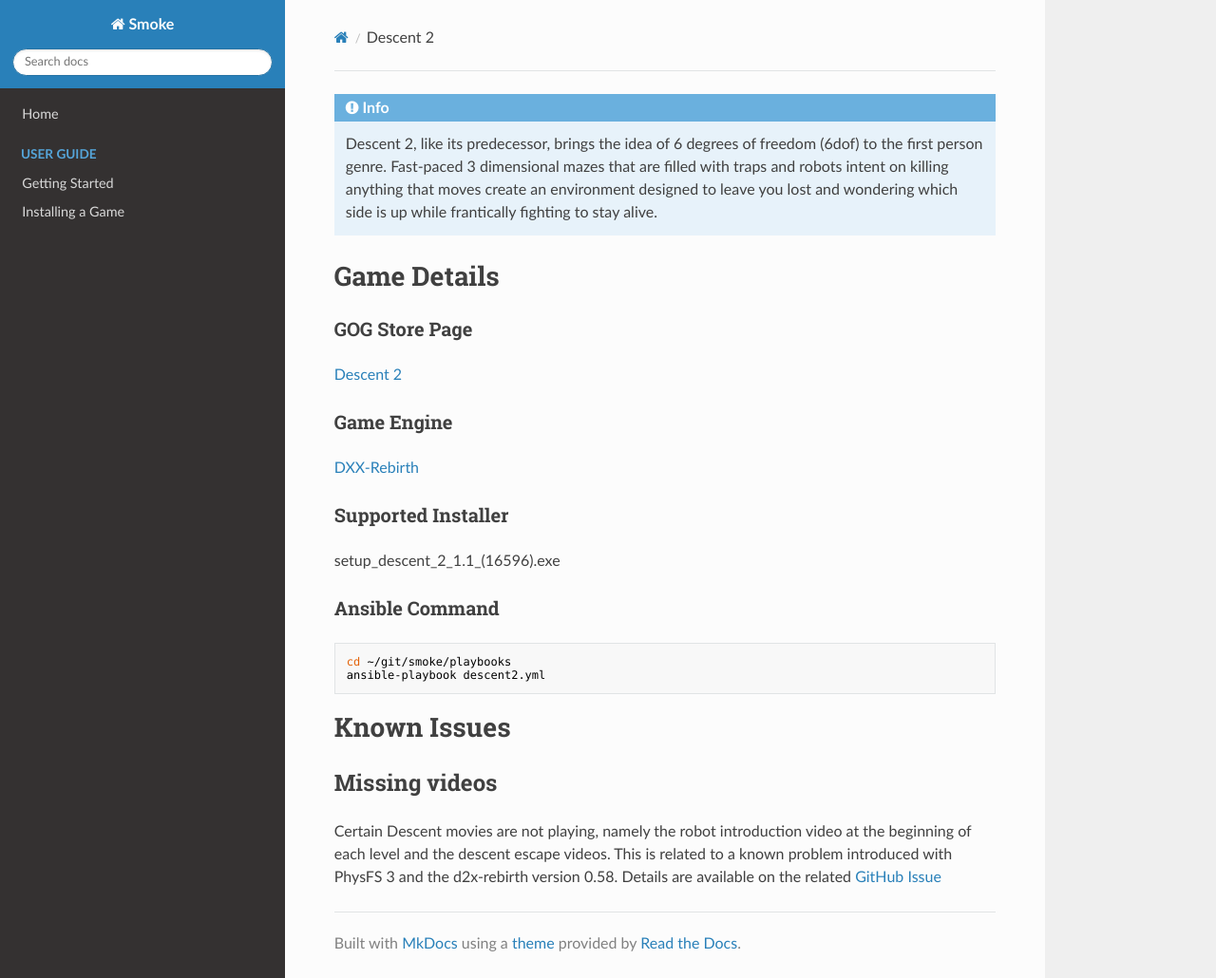
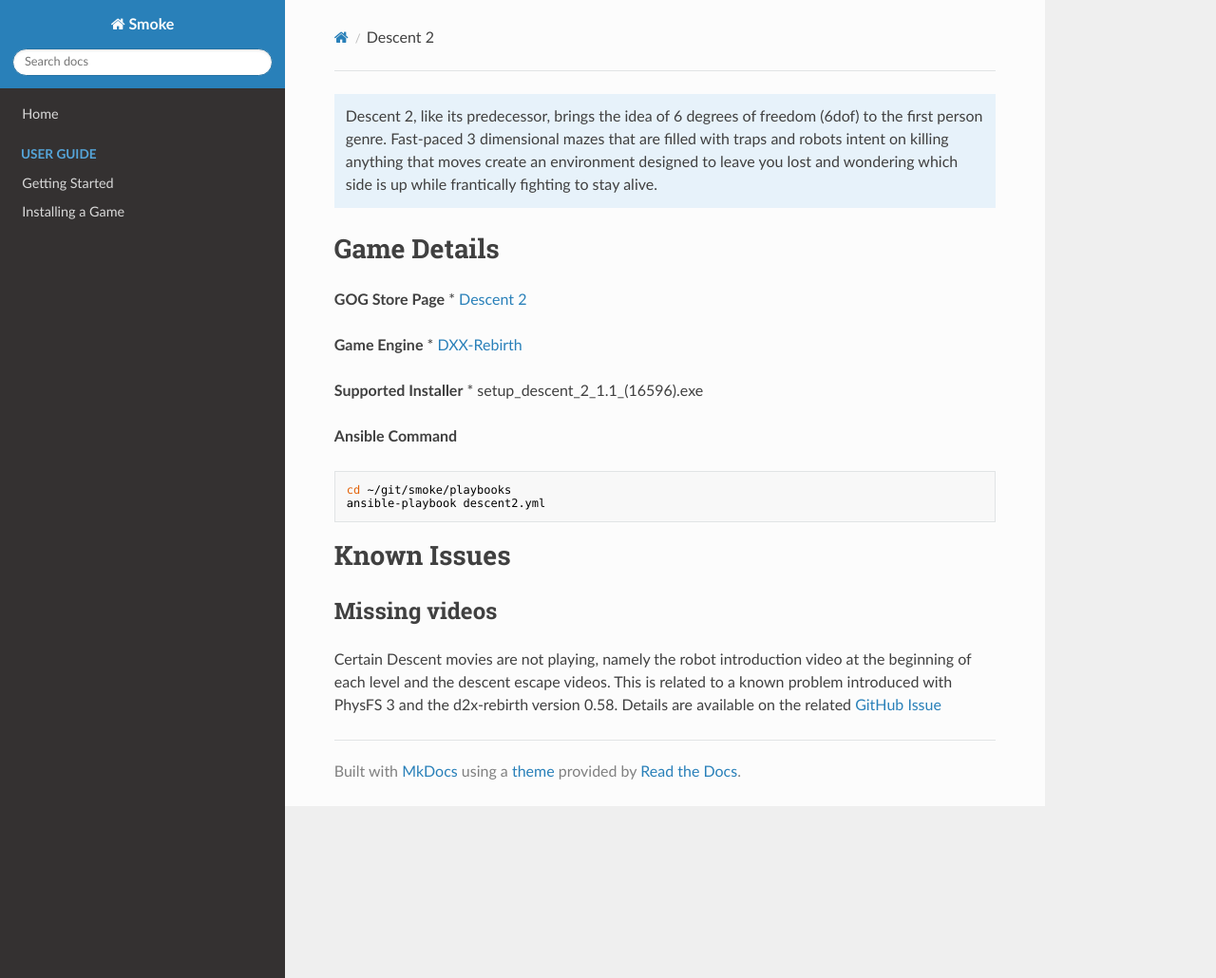
Before and after one commit to gooseberry/smoke, an MkDocs documentation site: the page built from docs/games/descent-2.md, in a window 1280 px wide and 1030 px high. Shown: the whole window at 95% size. Built offline with MkDocs 1.6.1, drawn with Linux system fonts in a browser that asks for light colours; nearby versions of some CDN libraries.

Commit message:
Changed look of page

```diff
--- a/docs/games/descent-2.md
+++ b/docs/games/descent-2.md
@@ -1,23 +1,23 @@
-!!! Info
+!!! Info ""
     Descent 2, like its predecessor, brings the idea of 6 degrees of freedom (6dof) to the first person genre. Fast-paced 3 dimensional mazes that are filled with traps and robots intent on killing anything that moves create an environment designed to leave you lost and wondering which side is up while frantically fighting to stay alive.
 
 # Game Details
 
-### GOG Store Page
-[Descent 2](https://www.gog.com/en/game/descent_2)
+**GOG Store Page**
+  * [Descent 2](https://www.gog.com/en/game/descent_2)
 
-### Game Engine
-[DXX-Rebirth](/engines/dxx-rebirth)
+**Game Engine**
+  * [DXX-Rebirth](/engines/dxx-rebirth)
 
-### Supported Installer
-setup_descent_2_1.1_(16596).exe
+**Supported Installer**
+  * setup_descent_2_1.1_(16596).exe
 
-### Ansible Command
+**Ansible Command**
+
 ~~~bash
 cd ~/git/smoke/playbooks
 ansible-playbook descent2.yml
 ~~~
-
 
 # Known Issues
 
```
